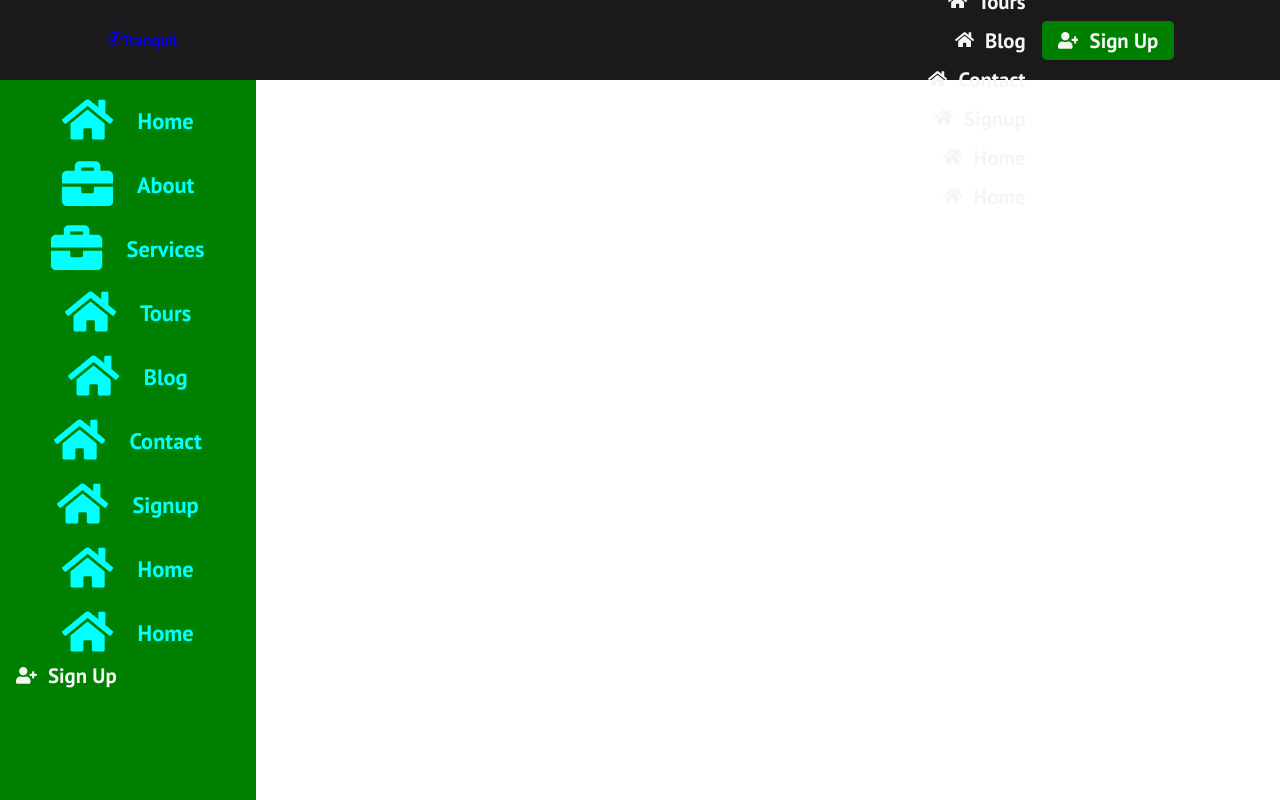
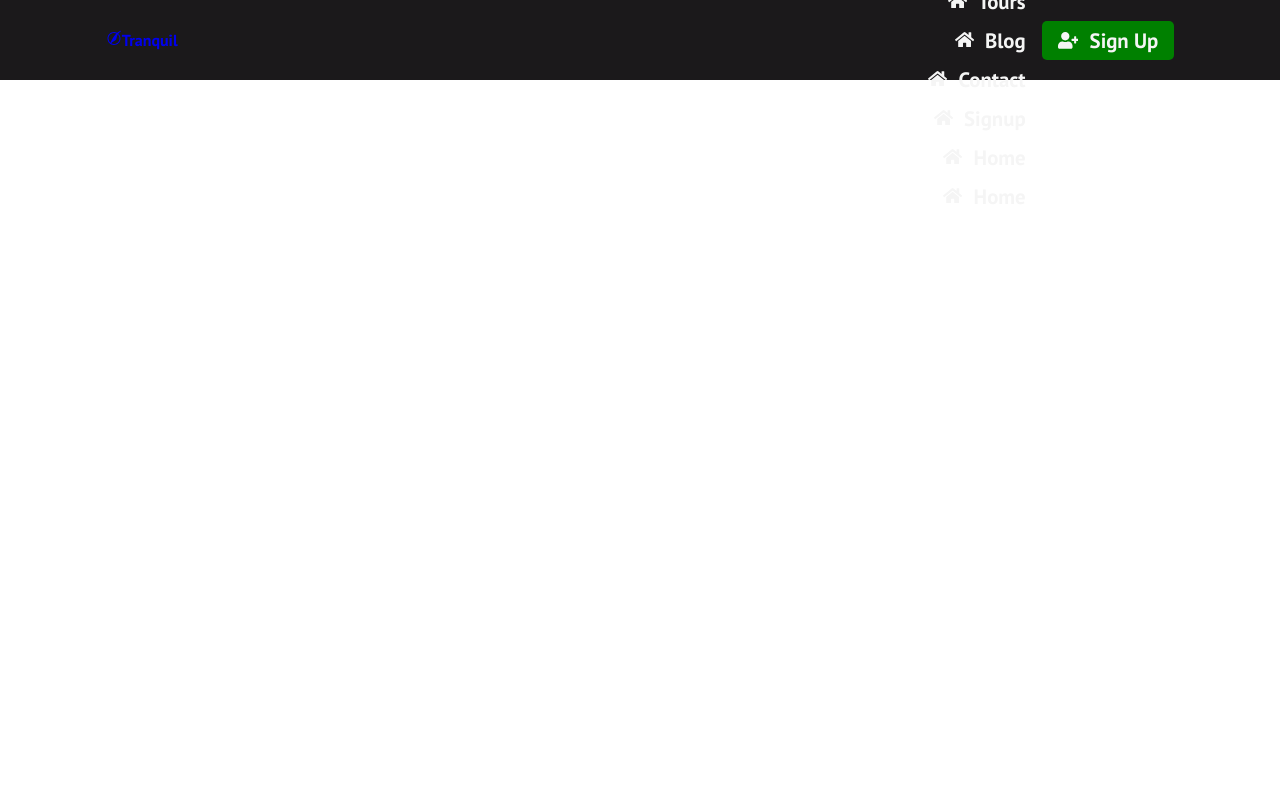
Before and after one commit to IamClodate/tranquil, a React (Create React App) app: page / in a window 1280 px wide. Built offline with nearby package versions, Linux system fonts and the light colour scheme.

Commit message:
used the sidebar.actve in the Navbar.css to open the sidebar menu when you clickm on the x in the top corner menu-icon for smaller screen

```diff
--- a/src/components/Navbar.css
+++ b/src/components/Navbar.css
@@ -64,7 +64,12 @@
     height: 90vh;
     position: absolute;
     top: 10vh;
+    left: -100%;
     transition: 0.3s all ease-in-out;
+}
+
+.sidebar.active {
+    left: 0;
 }
 .sidebar-items {
     font-size: 1.2rem;
@@ -100,3 +105,8 @@
 .sidebar-item a:hover {
     background: green;
 }
+
+.sidebar .btn {
+    margin-top: 2.4rem;
+    width: 100%;
+}
--- a/src/components/Navbar.js
+++ b/src/components/Navbar.js
@@ -64,7 +64,7 @@ function Navbar() {
                 )}
         </nav>
 
-        <div className="sidebar">
+        <div className={sidebar ? "sidebar active" :"sidebar"}>
             <ul className="sidebar-items">
                     {navItems.map((item )=> {
                         return (
```
